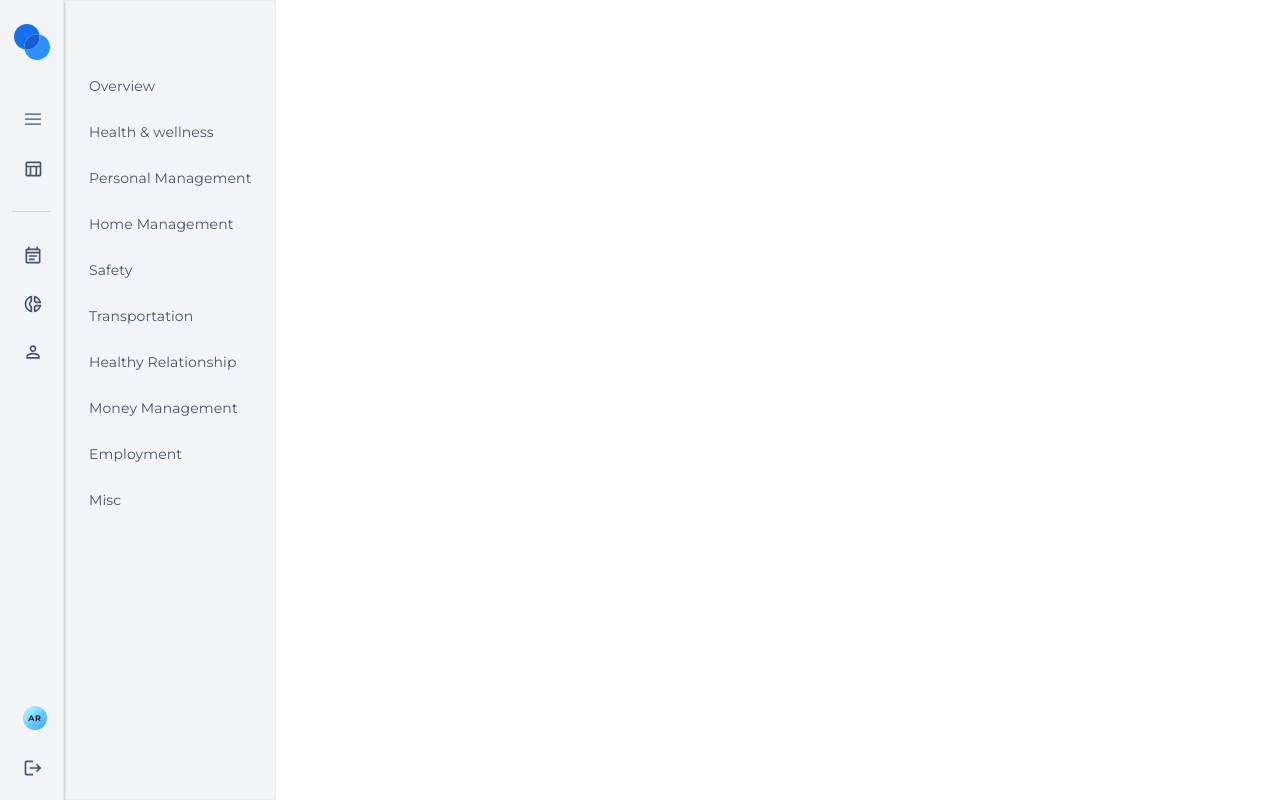
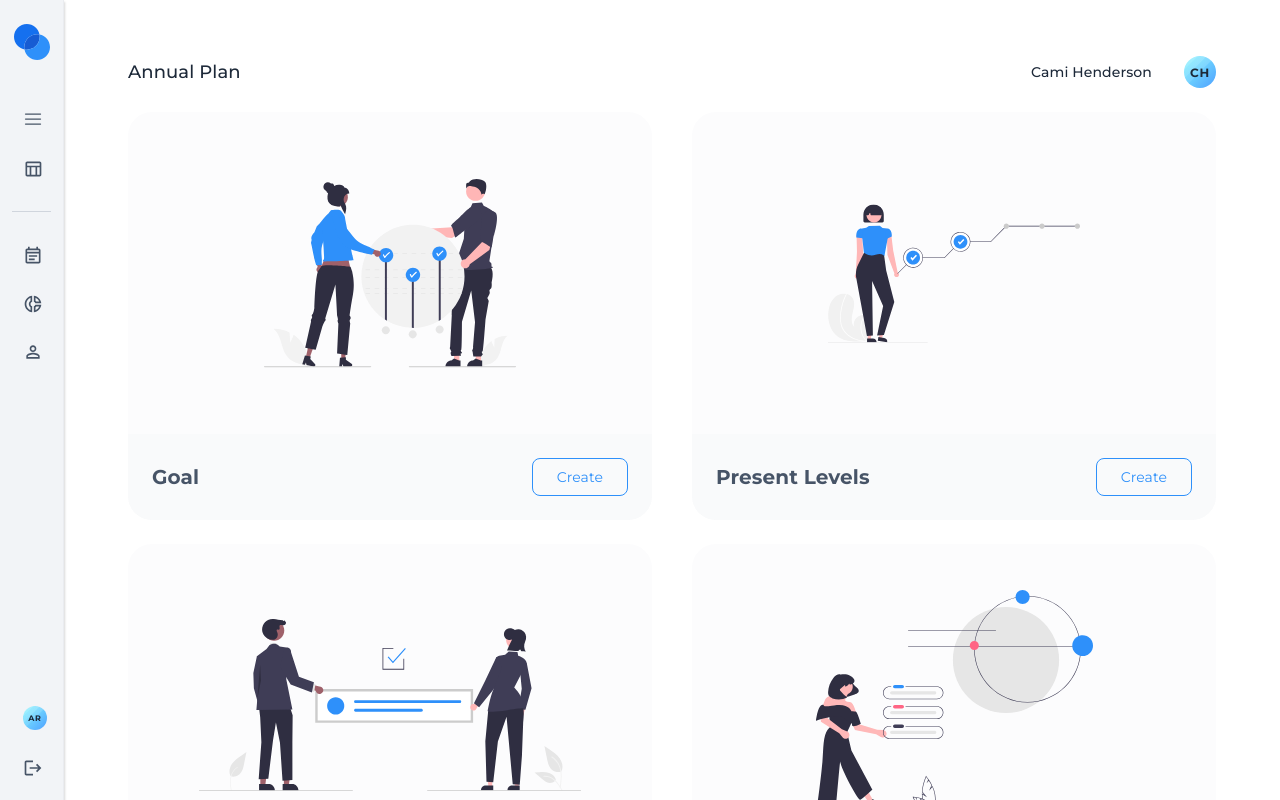
Before and after one commit to UnispaceLMS/lms-fe, a Next.js app: page /student/1/annual-plan in a window 1280 px wide. Built offline with nearby package versions, Linux system fonts and the light colour scheme; no server answers.

Commit message:
update annual plan

```diff
--- a/src/components/AnnualPlan/index.jsx
+++ b/src/components/AnnualPlan/index.jsx
@@ -1,24 +1,125 @@
+import Link from "next/link";
+import Image from "next/image";
 import styled from "styled-components";
+import { useSelector } from "react-redux";
 
+import Text from "@common/Text";
 import FlexBox from "@common/FlexBox";
-import SecondarySidebar from "./SecondarySidebar";
+import { SecondaryButton } from "@common/Buttons";
 
-const Wrapper = styled(FlexBox)`
+import AnnualPlanLayout from "@layouts/AnnualPlanLayout";
+
+import { GRAY_25, GRAY_50, GRAY_600 } from "@constants/colors";
+
+const PlansGrid = styled.div`
   width: 100%;
   height: 100%;
+  display: grid;
+  gap: 1.5rem 2.5rem;
+  grid-template-columns: 1fr 1fr;
 `;
 
-const SideContainer = styled(FlexBox)`
-  flex: 1;
+const PlanCard = styled(FlexBox)`
+  height: 25.5rem;
+  overflow: hidden;
+  border-radius: 1.5rem;
   flex-direction: column;
+  background-color: ${GRAY_25};
 `;
 
+const PlanFooter = styled(FlexBox)`
+  width: 100%;
+  padding: 1.5rem;
+  align-items: center;
+  background-color: ${GRAY_50};
+  justify-content: space-between;
+`;
+
+const ImageContainer = styled(FlexBox)`
+  flex: 1;
+  align-items: center;
+  justify-content: center;
+`;
+
+const RenderPlanCard = ({ plan, link = "", PlanImage }) => (
+  <PlanCard>
+    <ImageContainer>{PlanImage}</ImageContainer>
+
+    <PlanFooter>
+      <Text bold color={GRAY_600} size="1.25rem">
+        {plan}
+      </Text>
+
+      <Link href={link}>
+        <SecondaryButton>Create</SecondaryButton>
+      </Link>
+    </PlanFooter>
+  </PlanCard>
+);
+
 const AnnualPlan = () => {
+  const student = useSelector(state => state?.student?.profile);
+
   return (
-    <Wrapper>
-      <SecondarySidebar />
-      <SideContainer></SideContainer>
-    </Wrapper>
+    <AnnualPlanLayout>
+      <PlansGrid>
+        <RenderPlanCard
+          plan="Goal"
+          PlanImage={
+            <Image
+              alt="Goal"
+              width={252}
+              height={189}
+              draggable="false"
+              src="/assets/images/plan-goal.svg"
+            />
+          }
+          link={`/student/${student?.id}/annual-plan/goal/overview`}
+        />
+
+        <RenderPlanCard
+          plan="Present Levels"
+          PlanImage={
+            <Image
+              alt="Goal"
+              width={252}
+              height={189}
+              draggable="false"
+              src="/assets/images/plan-present-levels.svg"
+            />
+          }
+          link={`/student/${student?.id}/annual-plan/present-levels`}
+        />
+
+        <RenderPlanCard
+          plan="Assessment"
+          PlanImage={
+            <Image
+              alt="Assessment"
+              width={382}
+              height={172}
+              draggable="false"
+              src="/assets/images/plan-assessment.svg"
+            />
+          }
+          link={`/student/${student?.id}/annual-plan/assessment`}
+        />
+
+        <RenderPlanCard
+          plan="Vision"
+          PlanImage={
+            <Image
+              alt="Vision"
+              width={277}
+              height={231}
+              draggable="false"
+              src="/assets/images/plan-vision.svg"
+            />
+          }
+          link={`/student/${student?.id}/annual-plan/vision`}
+        />
+      </PlansGrid>
+    </AnnualPlanLayout>
   );
 };
 
```
Also changed, not shown: src/components/AnnualPlan/Goal/Overview.jsx (added, +7 -0 lines).
